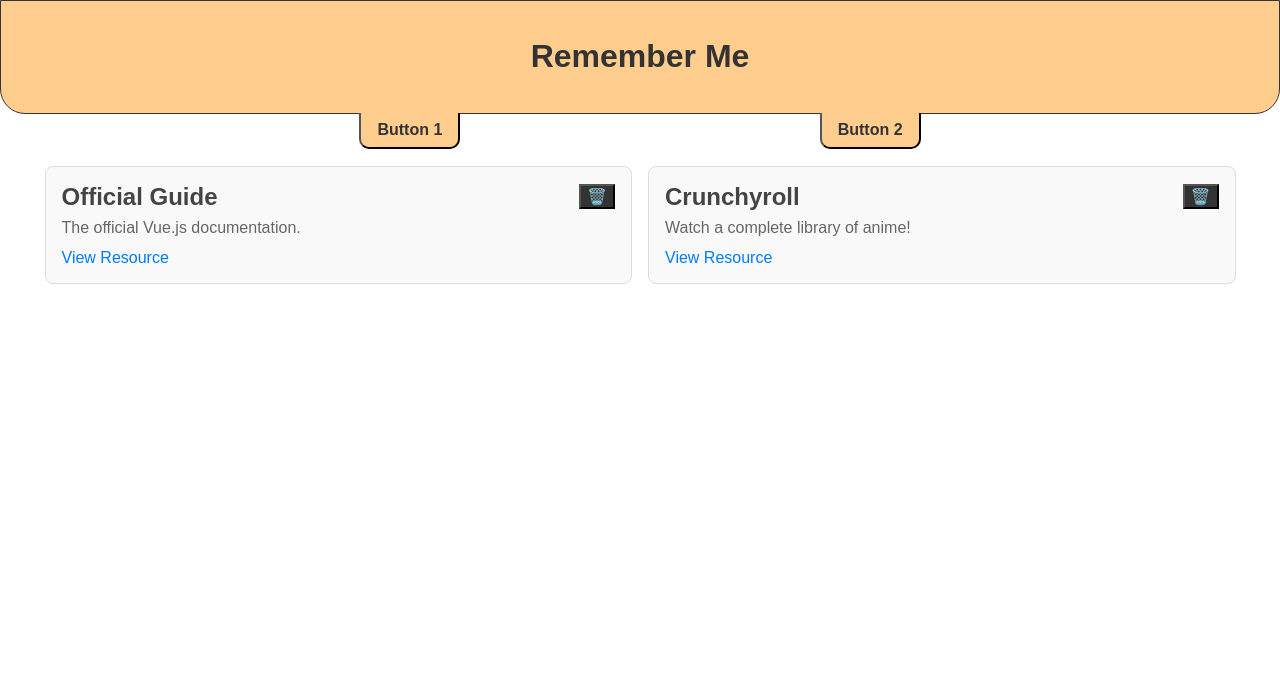
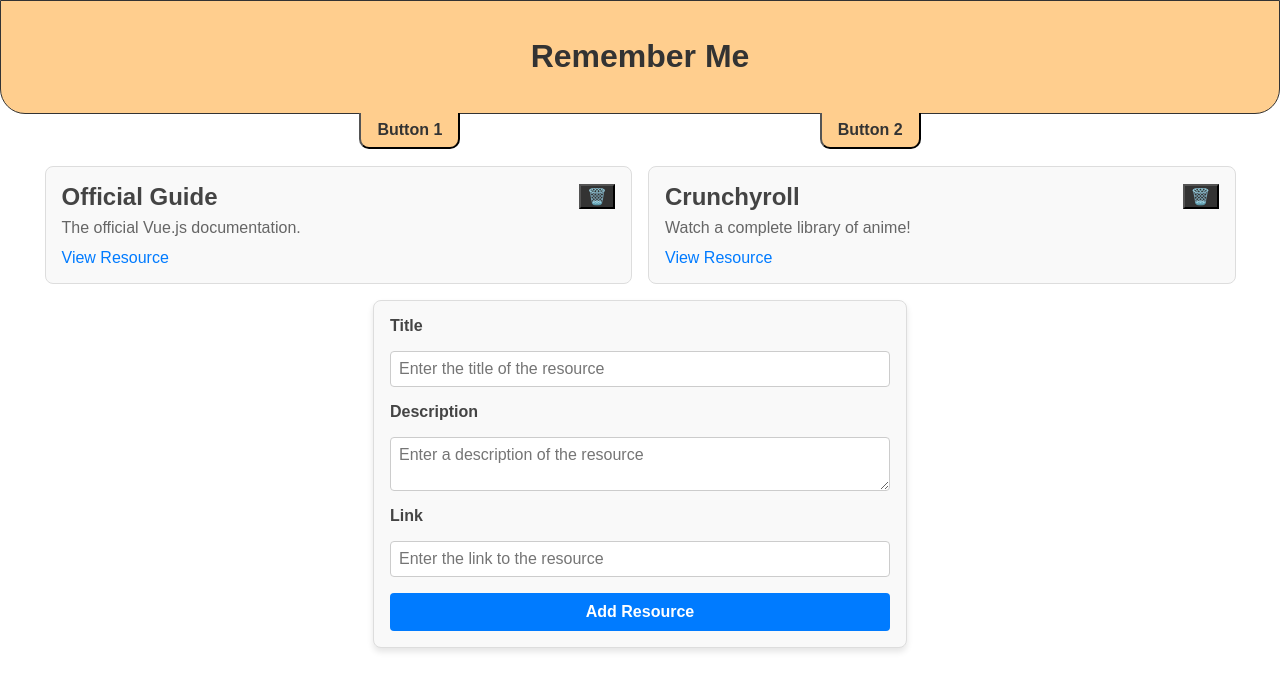
Before and after one commit to edgHD/remember-me-project, a Vue app: page / in a window 1280 px wide. Shown: the top 690 px of the page. Built offline with nearby package versions, Linux system fonts and the light colour scheme.

Commit message:
Testing out form.

```diff
--- a/src/App.vue
+++ b/src/App.vue
@@ -3,17 +3,20 @@
   <TheNavbar @hover-color="setHeaderHoverColor" />
   <section>
     <ResourceItem :items="storedResources" @delete-item="deleteResource" />
+    <AddResource @add-resource="postResource" />
   </section>
 </template>
 
 <script>
-import ResourceItem from './components/resources-items/ResourceItem.vue'
+import ResourceItem from './components/learning-resources/ResourceItem.vue'
+import AddResource from './components/learning-resources/AddResource.vue'
 import TheHeader from './components/layouts/TheHeader.vue'
-import TheNavbar from './components/layouts/TheNavBar.vue'
+import TheNavbar from './components/layouts/TheNavbar.vue'
 
 export default {
   components: {
     ResourceItem,
+    AddResource,
     TheHeader,
     TheNavbar,
   },
@@ -37,6 +40,9 @@
     }
   },
   methods: {
+    postResource(resource) {
+      this.storedResources.push(resource)
+    },
     deleteResource(id) {
       this.storedResources = this.storedResources.filter(
         (resource) => resource.id !== id
--- /dev/null
+++ b/src/components/learning-resources/AddResource.vue
@@ -0,0 +1,98 @@
+<template>
+    <form @submit.prevent="addResource">
+        <label for="title">Title</label>
+        <input type="text" id="title" v-model="title" placeholder="Enter the title of the resource" />
+        <label for="description">Description</label>
+        <textarea id="description" v-model="description" placeholder="Enter a description of the resource"></textarea>
+        <label for="link">Link</label>
+        <input type="text" id="link" v-model="link" placeholder="Enter the link to the resource" />
+        <button type="submit">Add Resource</button>
+    </form>
+</template>
+
+<script>
+export default {
+    emits: ['add-resource'],
+    data() {
+        return {
+            id: this.$uuid(),
+            title: '',
+            description: '',
+            link: '',
+        }
+    },
+    methods: {
+        addResource() {
+            if (this.title && this.description && this.link) {
+                this.$emit('add-resource', {
+                    id: this.id,
+                    title: this.title,
+                    description: this.description,
+                    link: this.link,
+                })
+                this.title = ''
+                this.description = ''
+                this.link = ''
+            } else {
+                alert('Please fill out all fields.')
+            }
+        },
+    },
+}
+</script>
+
+<style scoped>
+form {
+    display: flex;
+    flex-direction: column;
+    gap: 16px;
+    margin: 0 auto;
+    padding: 16px;
+    max-width: 500px;
+    background-color: #f9f9f9;
+    border: 1px solid #ddd;
+    border-radius: 8px;
+    box-shadow: 0 4px 6px rgba(0, 0, 0, 0.1);
+}
+
+label {
+    font-size: 1rem;
+    font-weight: bold;
+    color: #444;
+}
+
+input,
+textarea {
+    padding: 8px;
+    font-size: 1rem;
+    border: 1px solid #ccc;
+    border-radius: 4px;
+    outline: none;
+    transition: border-color 0.2s ease-in-out;
+}
+
+input:focus,
+textarea:focus {
+    border-color: #007bff;
+}
+
+button {
+    padding: 10px 16px;
+    font-size: 1rem;
+    font-weight: bold;
+    color: #fff;
+    background-color: #007bff;
+    border: none;
+    border-radius: 4px;
+    cursor: pointer;
+    transition: background-color 0.2s ease-in-out;
+}
+
+button:hover {
+    background-color: #0056b3;
+}
+
+button:active {
+    background-color: #003f7f;
+}
+</style>
```
Also changed, not shown: src/components/learning-resources/ResourceItem.vue (renamed from src/components/resources-items/ResourceItem.vue).
